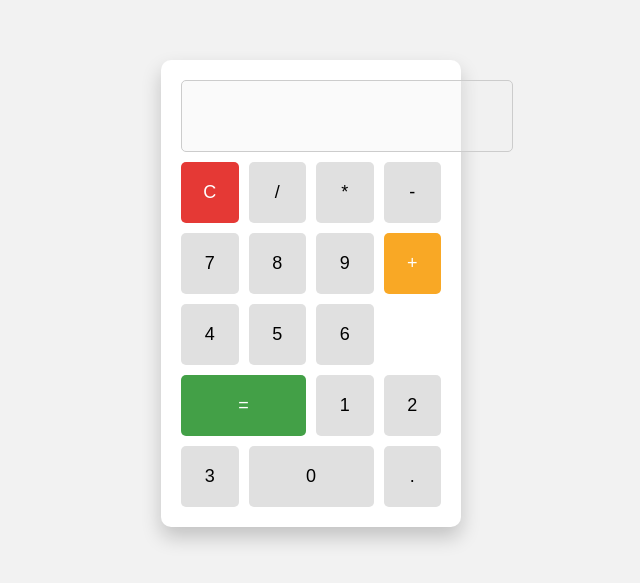
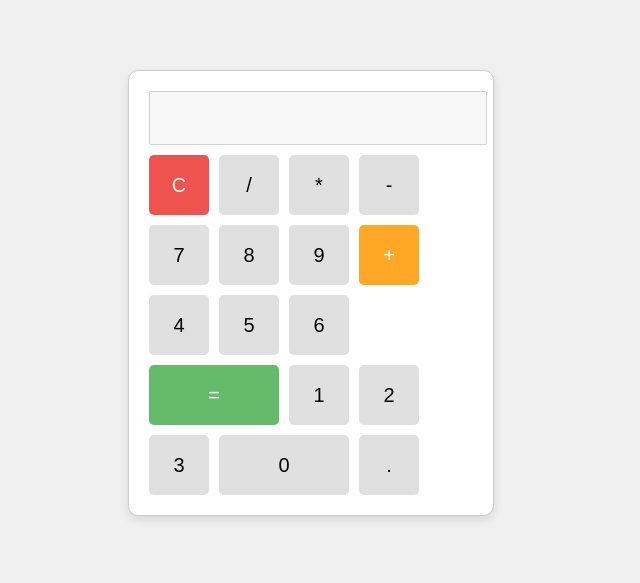
Before and after one commit to hannahchristtina/ccalculator_html, a plain HTML site: page index.html in a window 1280 px wide. Shown: the part 115-698 px from the top of the page, without its empty margins (329-969 px from the left). Drawn offline with Linux system fonts and the light colour scheme.

Commit message:
Update index.html

```diff
--- a/index.html
+++ b/index.html
@@ -1,126 +1,114 @@
 <!DOCTYPE html>
 <html lang="en">
 <head>
-  <meta charset="UTF-8" />
-  <meta name="viewport" content="width=device-width, initial-scale=1.0"/>
+  <meta charset="UTF-8">
   <title>Simple Calculator</title>
   <style>
     body {
       display: flex;
+      height: 100vh;
       justify-content: center;
       align-items: center;
-      height: 100vh;
-      background-color: #f2f2f2;
+      background: #f0f0f0;
       font-family: Arial, sans-serif;
     }
 
     .calculator {
+      border: 1px solid #ccc;
+      padding: 20px;
       background: #fff;
-      padding: 20px;
       border-radius: 10px;
-      box-shadow: 0 10px 20px rgba(0,0,0,0.2);
-      width: 260px;
+      box-shadow: 0 4px 10px rgba(0,0,0,0.1);
     }
 
-    #result {
-      height: 50px;
+    #display {
+      width: 100%;
+      height: 40px;
       font-size: 24px;
+      text-align: right;
       margin-bottom: 10px;
-      text-align: right;
-      padding: 10px;
-      border: 1px solid #ccc;
-      border-radius: 5px;
+      padding: 5px;
     }
 
     .buttons {
       display: grid;
-      grid-template-columns: repeat(4, 1fr);
-      gap: 10px;
+      grid-template-columns: repeat(4, 60px);
+      grid-gap: 10px;
     }
 
     button {
-      padding: 20px;
-      font-size: 18px;
+      height: 60px;
+      font-size: 20px;
       border: none;
       border-radius: 5px;
       background-color: #e0e0e0;
       cursor: pointer;
-      transition: background-color 0.3s;
     }
 
-    button:hover {
-      background-color: #d5d5d5;
-    }
-
-    .operator {
-      background-color: #f9a825;
+    button.operator {
+      background-color: #ffa726;
       color: white;
     }
 
-    .operator:hover {
-      background-color: #f57f17;
-    }
-
-    .equal {
-      background-color: #43a047;
+    button.equal {
+      background-color: #66bb6a;
       color: white;
       grid-column: span 2;
     }
 
-    .equal:hover {
-      background-color: #388e3c;
-    }
-
-    .clear {
-      background-color: #e53935;
+    button.clear {
+      background-color: #ef5350;
       color: white;
-    }
-
-    .clear:hover {
-      background-color: #c62828;
     }
   </style>
 </head>
 <body>
+
   <div class="calculator">
-    <input type="text" id="result" disabled />
+    <input type="text" id="display" disabled>
     <div class="buttons">
-      <button onclick="clearResult()" class="clear">C</button>
-      <button onclick="appendValue('/')">/</button>
-      <button onclick="appendValue('*')">*</button>
-      <button onclick="appendValue('-')">-</button>
+      <button onclick="clearDisplay()" class="clear">C</button>
+      <button onclick="append('/')">/</button>
+      <button onclick="append('*')">*</button>
+      <button onclick="append('-')">-</button>
 
-      <button onclick="appendValue('7')">7</button>
-      <button onclick="appendValue('8')">8</button>
-      <button onclick="appendValue('9')">9</button>
-      <button onclick="appendValue('+')" class="operator">+</button>
+      <button onclick="append('7')">7</button>
+      <button onclick="append('8')">8</button>
+      <button onclick="append('9')">9</button>
+      <button onclick="append('+')" class="operator">+</button>
 
-      <button onclick="appendValue('4')">4</button>
-      <button onclick="appendValue('5')">5</button>
-      <button onclick="appendValue('6')">6</button>
+      <button onclick="append('4')">4</button>
+      <button onclick="append('5')">5</button>
+      <button onclick="append('6')">6</button>
       <button onclick="calculate()" class="equal">=</button>
 
-      <button onclick="appendValue('1')">1</button>
-      <button onclick="appendValue('2')">2</button>
-      <button onclick="appendValue('3')">3</button>
-      <button onclick="appendValue('0')" style="grid-column: span 2;">0</button>
-      <button onclick="appendValue('.')">.</button>
+      <button onclick="append('1')">1</button>
+      <button onclick="append('2')">2</button>
+      <button onclick="append('3')">3</button>
+      <button onclick="append('0')" style="grid-column: span 2;">0</button>
+      <button onclick="append('.')">.</button>
     </div>
   </div>
 
   <script>
-    const result = document.getElementById('result');
+    const display = document.getElementById('display');
 
-    function appendValue(value) {
-      result.value += value;
+    function append(value) {
+      display.value += value;
     }
 
-    function clearResult() {
-      result.value = '';
+    function clearDisplay() {
+      display.value = '';
     }
 
     function calculate() {
       try {
-        result.value = eval(result.value);
+        display.value = eval(display.value);
       } catch {
-        result.value = 'E
+        display.value = 'Error';
+      }
+    }
+  </script>
+
+</body>
+</html>
```
